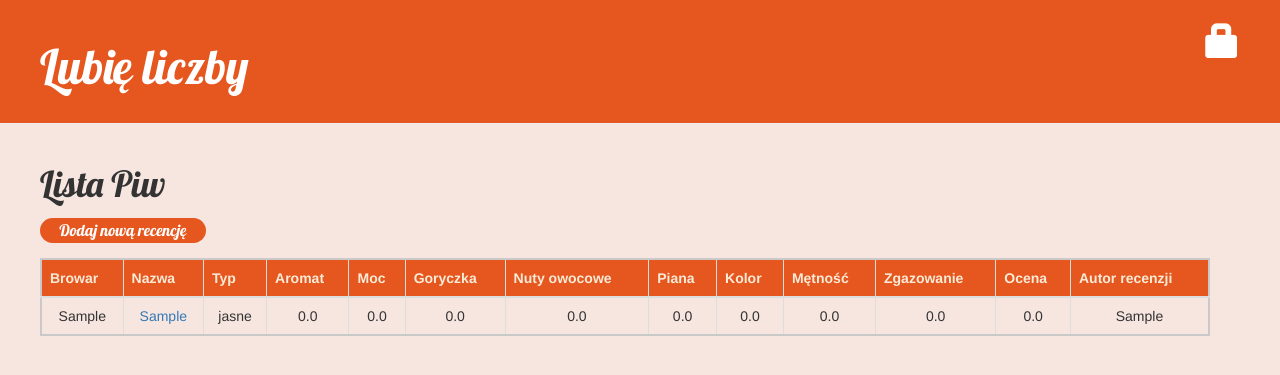
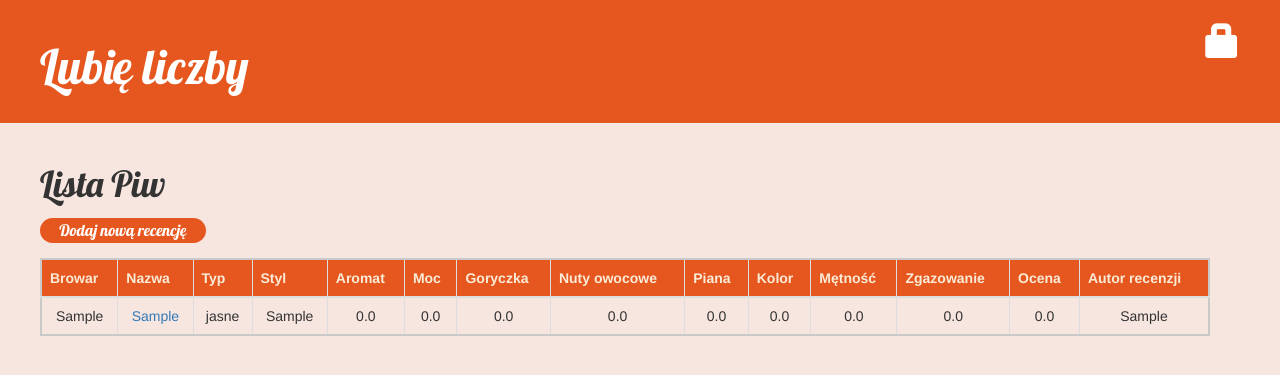
Before and after one commit to m-rzeszotarski/piyewi, a Django app: page /piwo_list in a window 1280 px wide. Shown: the top 375 px of the page. Run offline with Django 3.2, Linux system fonts and the light colour scheme; tables that the repository leaves empty hold one stand-in row (values such as "Sample post"); some libraries are stand-ins or nearby versions.

Commit message:
piwo stylk

```diff
--- a/strona/forms.py
+++ b/strona/forms.py
@@ -42,7 +42,7 @@ class PiwoForm(forms.ModelForm):
 
     class Meta:
         model = Piwo
-        fields = ('autor', 'firma', 'nazwa', 'typ', 'aromat', 'moc', 'goryczka', 'nuty_owocowe', 'piana', 'kolor', 'mętność', 'zgazowanie', 'ocena', 'uwagi',)
+        fields = ('autor', 'firma', 'nazwa', 'typ', 'styl', 'aromat', 'moc', 'goryczka', 'nuty_owocowe', 'piana', 'kolor', 'mętność', 'zgazowanie', 'ocena', 'uwagi',)
         labels = {
             'autor' : "Twój nick",
         }
@@ -62,6 +62,7 @@ class PiwoForm(forms.ModelForm):
             Field('firma', css_class="form50"),
             Field('nazwa', css_class="form50"),
             Field('typ', css_class="form50"),
+            Field('styl', css_class="form50"),
             Field('aromat', css_class="form10"),
             Field('moc', css_class="form10"),
             Field('goryczka', css_class="form10"),
--- a/strona/models.py
+++ b/strona/models.py
@@ -116,6 +116,9 @@ class Piwo(models.Model):
         choices=TYP_PIWA,
         default=JASNE,
     )
+    styl = models.CharField(
+        max_length=200,
+        default="styl")
     aromat = models.FloatField(
         choices=NUMERY,
         default=0
--- a/strona/templates/strona/piwo_detail.html
+++ b/strona/templates/strona/piwo_detail.html
@@ -14,6 +14,7 @@
         <h2>{{ piwo.firma }}: {{ piwo.nazwa }}</h2>
         <p><b>Autor recenzji:</b> {{ piwo.autor }}</p>
         <p><b>Typ:</b> {{ piwo.typ }}</p>
+        <p><b>Styl:</b> {{ piwo.styl }}</p>
         <p><b>Aromat:</b> {{ piwo.aromat }}</p>
         <p><b>Smak:</b> {{ piwo.smak }}</p>
         <p><b>Moc:</b> {{ piwo.moc }}</p>
--- a/strona/templates/strona/piwo_list.html
+++ b/strona/templates/strona/piwo_list.html
@@ -8,6 +8,7 @@
                 <th>Browar</th>
                 <th>Nazwa</th>
                 <th>Typ</th>
+                <th>Styl</th>
                 <th>Aromat</th>
                 <th>Moc</th>
                 <th>Goryczka</th>
@@ -27,6 +28,7 @@
                         <td>{{ piwo.firma }}</td>
                         <td><a href="{% url 'piwo_detail' pk=piwo.pk %}">{{ piwo.nazwa }}</a></td>
                         <td>{{ piwo.typ }}</td>
+                        <td>{{ piwo.styl }}</td>
                         <td>{{ piwo.aromat }}</td>
                         <td>{{ piwo.moc }}</td>
                         <td>{{ piwo.goryczka }}</td>
```
Also changed, not shown: strona/migrations/0017_piwo_styl.py (added).
